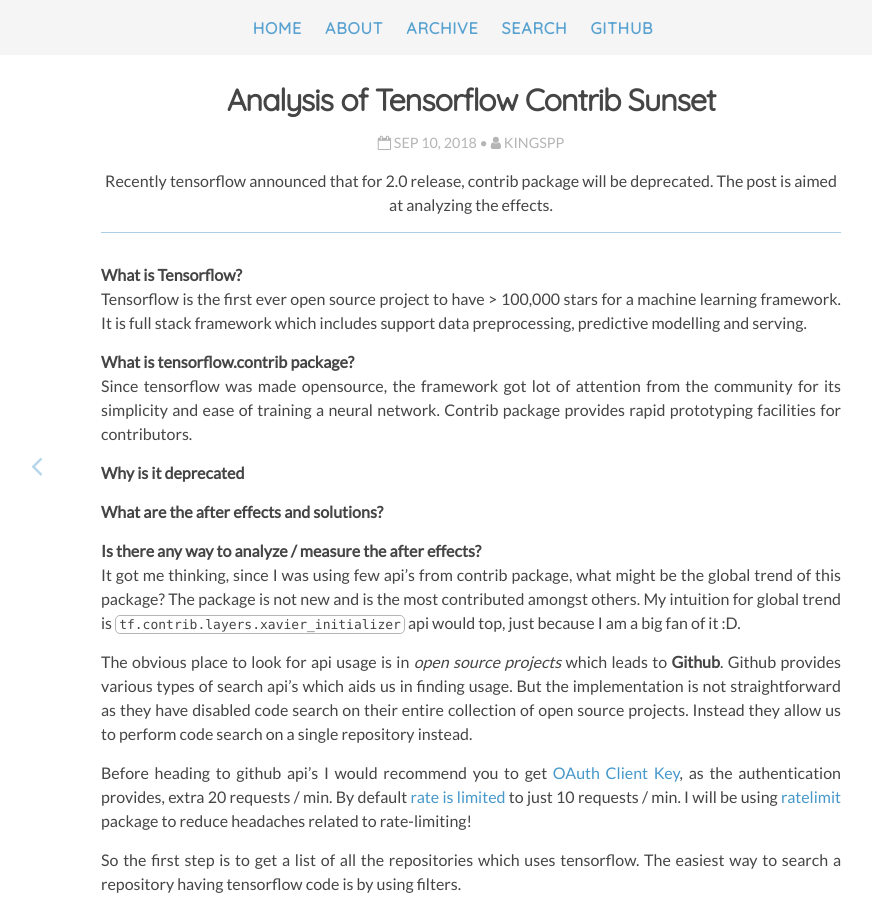
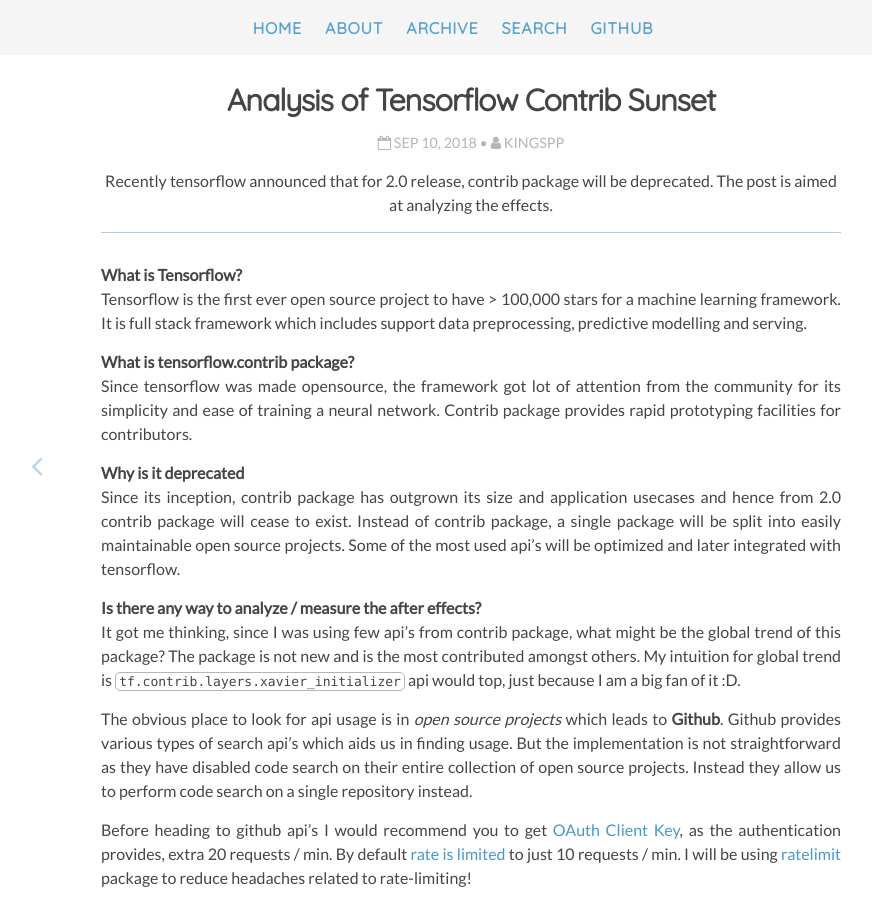
Before and after one commit to kingspp/kingspp.github.io, a Jekyll site: the page built from _posts/2018-09-10-analysis-of-tensorflow-contrib-sunset.md, in a window 1280 px wide and 900 px high. Shown: the whole window, without its empty margins (169-1041 px from the left). Built offline with Jekyll 4.4.1, drawn with Linux system fonts in a browser that asks for light colours; nearby versions of some CDN libraries; comment, search, counter and statistics services are not loaded; some of the changed text lies outside the part shown.

Commit message:
updated post

```diff
--- a/_posts/2018-09-10-analysis-of-tensorflow-contrib-sunset.md
+++ b/_posts/2018-09-10-analysis-of-tensorflow-contrib-sunset.md
@@ -17,8 +17,9 @@
 contributors.
 
 **Why is it deprecated**<br>
-
-**What are the after effects and solutions?**<br>
+Since its inception, contrib package has outgrown its size and application usecases and hence from 2.0 contrib package will cease to exist.
+Instead of contrib package, a single package will be split into easily maintainable open source projects. Some of the most used
+api's will be optimized and later integrated with tensorflow.
 
 **Is there any way to analyze / measure the after effects?**<br>
 It got me thinking, since I was using few api's from contrib package, what might be the global trend of this package?
@@ -253,16 +254,4 @@
 | 10    | tf                      | 1100        | 0                |
 | **Total** |                         | **10500**       | **3564**             |
 
-
-
-
-
-
-
-
-<br>
-
-**References:**<br>
-1. [Data Exploration with Weight of Evidence and Information Value ](http://multithreaded.stitchfix.com/blog/2015/08/13/weight-of-evidence/)<br>
-2. [WOE and IV](http://www.listendata.com/2015/03/weight-of-evidence-woe-and-information.html)<br>
-3. [Introduction to WOE and IV](http://documentation.statsoft.com/STATISTICAHelp.aspx?path=WeightofEvidence/WeightofEvidenceWoEIntroductoryOverview)<br>
+That's it for now, see you in the next post!
```
